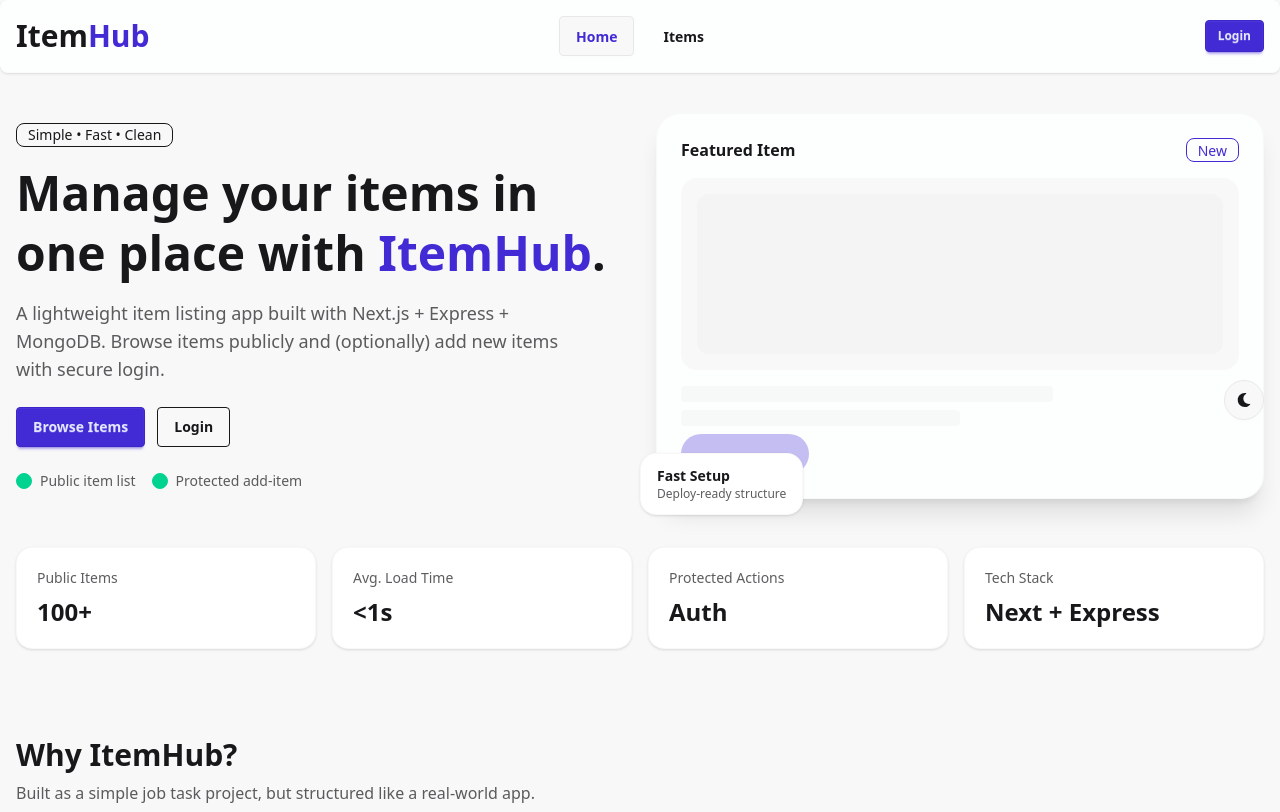
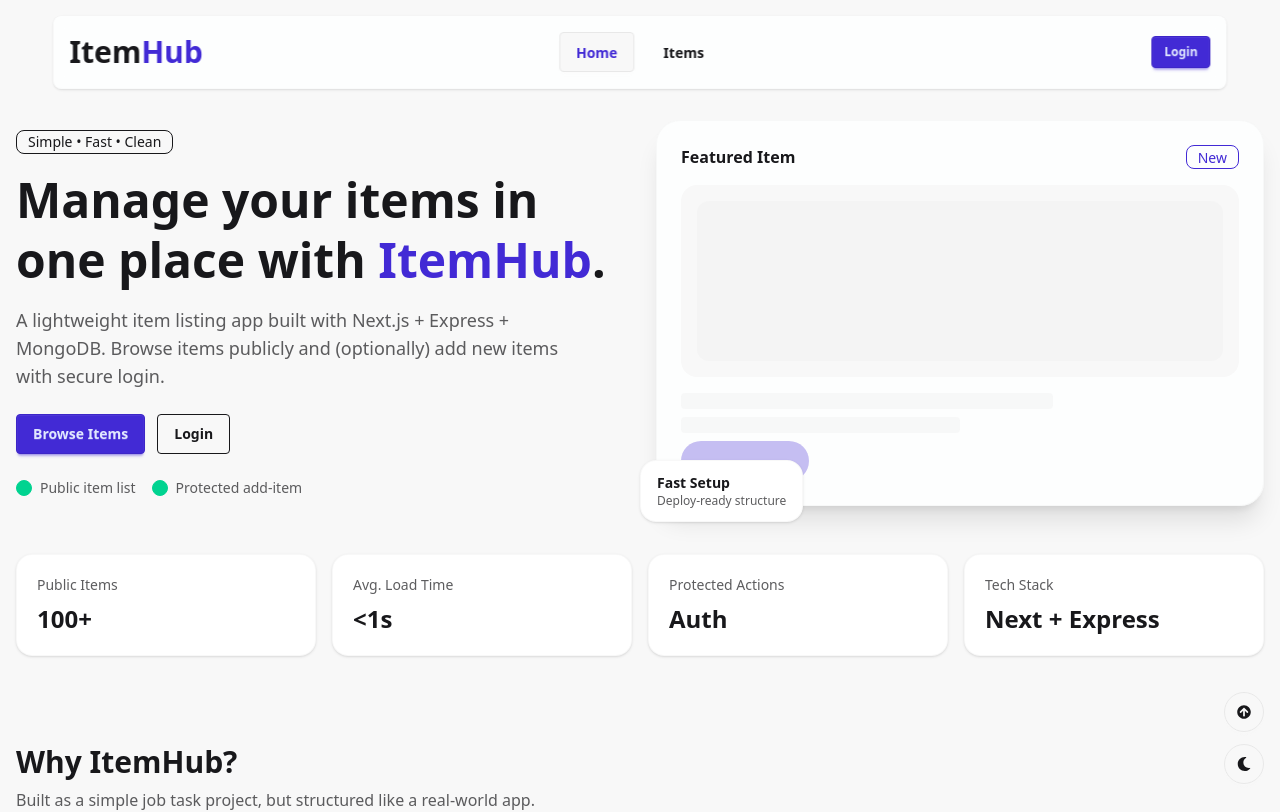
Before and after one commit to SMDpHeroB12/ItemHub-client, a Next.js app: page / in a window 1280 px wide. Shown: the top 812 px of the page. Built offline with nearby package versions, Linux system fonts and the light colour scheme.

Commit message:
Added smooth scroll to top button

```diff
--- a/package.json
+++ b/package.json
@@ -13,7 +13,9 @@
     "next": "16.1.2",
     "react": "19.2.3",
     "react-dom": "19.2.3",
-    "react-icons": "^5.5.0"
+    "react-hot-toast": "^2.6.0",
+    "react-icons": "^5.5.0",
+    "sweetalert2": "^11.26.17"
   },
   "devDependencies": {
     "@tailwindcss/postcss": "^4",
--- a/src/app/items/page.jsx
+++ b/src/app/items/page.jsx
@@ -27,7 +27,7 @@ export default function ItemsPage() {
     );
 
   return (
-    <section className="bg-base-100 text-base-content min-h-screen flex flex-col">
+    <section className="bg-base-100 text-base-content min-h-screen pt-20 flex flex-col">
       <div className="container mx-auto px-4 py-10 flex-1">
         <h1 className="text-3xl font-bold bg-base-100 text-base-content mb-6">
           Items
--- a/src/app/layout.jsx
+++ b/src/app/layout.jsx
@@ -3,6 +3,7 @@ import "./globals.css";
 import Navbar from "@/components/Navbar";
 import Footer from "@/components/Footer";
 import ThemeToggle from "@/components/ThemeToggle";
+import { Toaster } from "react-hot-toast";
 
 const geistSans = Geist({
   variable: "--font-geist-sans",
@@ -25,7 +26,9 @@ export default function RootLayout({ children }) {
       <body
         className={`${geistSans.variable} ${geistMono.variable} antialiased min-h-screen flex flex-col bg-base-200 text-base-content`}
       >
+        <div id="#top"></div>
         <Navbar />
+        <Toaster position="top-center" />
         <ThemeToggle />
         <main className="flex-1">{children}</main>
         <Footer />
--- a/src/components/Navbar.jsx
+++ b/src/components/Navbar.jsx
@@ -13,7 +13,7 @@ export default function Navbar() {
   };
 
   return (
-    <nav className="sticky top-0 z-50 backdrop-blur shadow bg-base-100/70 border-b border-base-200/50  rounded-lg">
+    <nav className="fixed top-4 z-50 backdrop-blur shadow bg-base-100/70 border-b border-base-200/50 w-11/12 left-1/2 + -translate-x-1/2 rounded-lg">
       <div className="navbar container mx-auto px-4">
         <div className="navbar-start">
           <Link href="/" className=" text-xl font-bold">
--- a/src/components/ThemeToggle.jsx
+++ b/src/components/ThemeToggle.jsx
@@ -1,7 +1,7 @@
 "use client";
 
 import { useEffect, useState } from "react";
-import { FaMoon, FaSun } from "react-icons/fa";
+import { FaArrowCircleUp, FaMoon, FaSun } from "react-icons/fa";
 
 export default function ThemeToggle() {
   const [theme, setTheme] = useState("light");
@@ -19,13 +19,34 @@ export default function ThemeToggle() {
     document.documentElement.setAttribute("data-theme", newTheme);
   };
 
+  const scrollToTop = () => {
+    window.scrollTo({
+      top: 0,
+      behavior: "smooth",
+    });
+  };
+
   return (
+    <div className="fixed right-4 bottom-4 z-50 flex flex-col gap-3">
+      {/* Go to Top */}
+      <button
+        onClick={scrollToTop}
+        className="btn btn-circle"
+        title="Go to Top"
+        aria-label="Go to top"
+      >
+        <FaArrowCircleUp />
+      </button>
+
+      {/* Theme Toggle */}
       <button
         onClick={toggleTheme}
-      className="fixed right-4 top-1/2 -translate-y-1/2 z-50 btn btn-circle "
+        className="btn btn-circle"
         aria-label="Toggle theme"
+        title="Toggle Theme"
       >
         {theme === "light" ? <FaMoon /> : <FaSun />}
       </button>
+    </div>
   );
 }
--- a/src/components/landing/Hero.jsx
+++ b/src/components/landing/Hero.jsx
@@ -2,7 +2,7 @@ import Link from "next/link";
 
 export default function Hero() {
   return (
-    <section className="container mx-auto px-4 pt-10 pb-12">
+    <section className="container mx-auto px-4 pt-30 pb-12">
       <div className="grid lg:grid-cols-2 gap-8 items-center">
         <div>
           <p className="badge badge-outline">Simple • Fast • Clean</p>
```
Also changed, not shown: 1 other file (tests, documents, lock files or other folders). Lines whose indentation alone changed are shown as unchanged.
